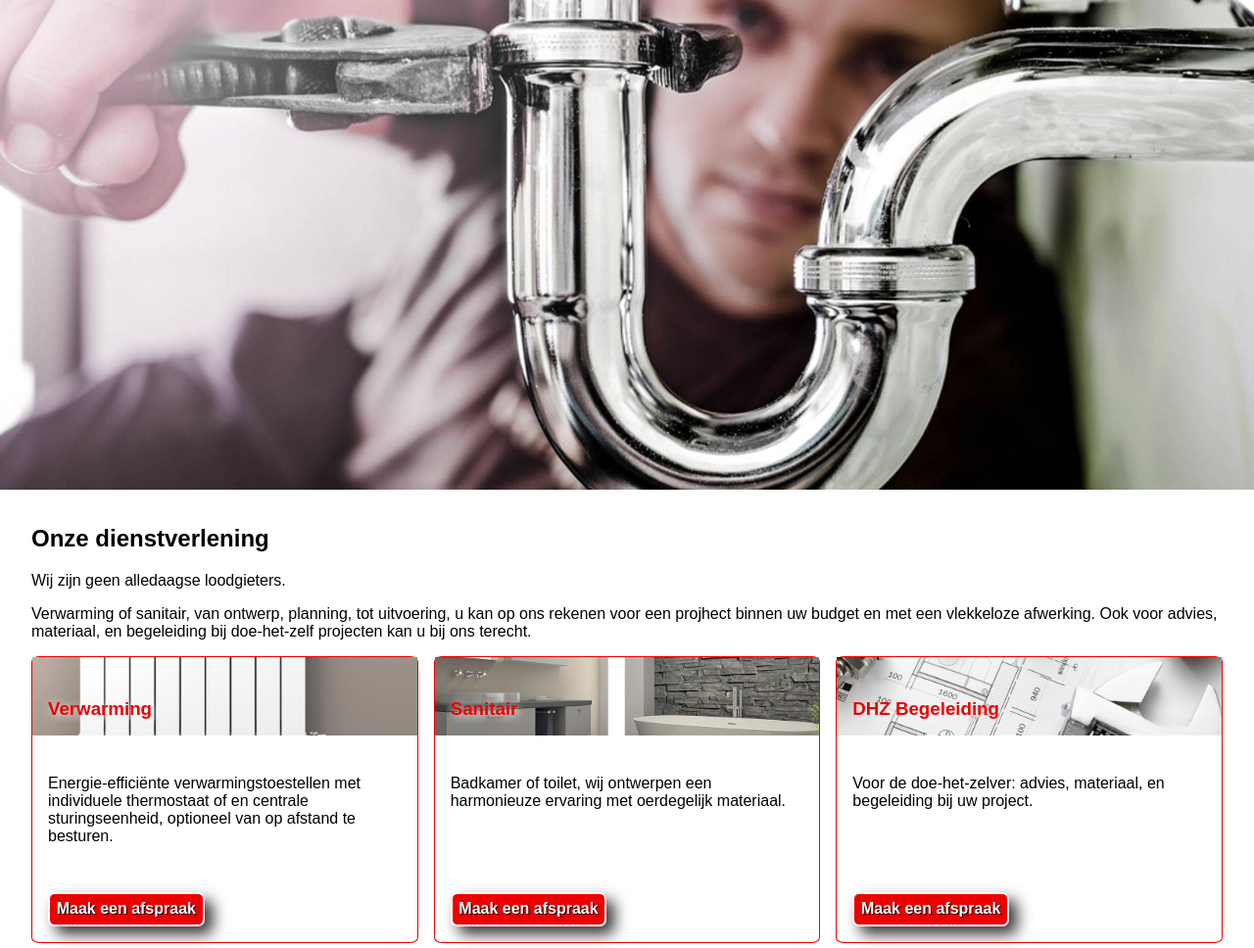
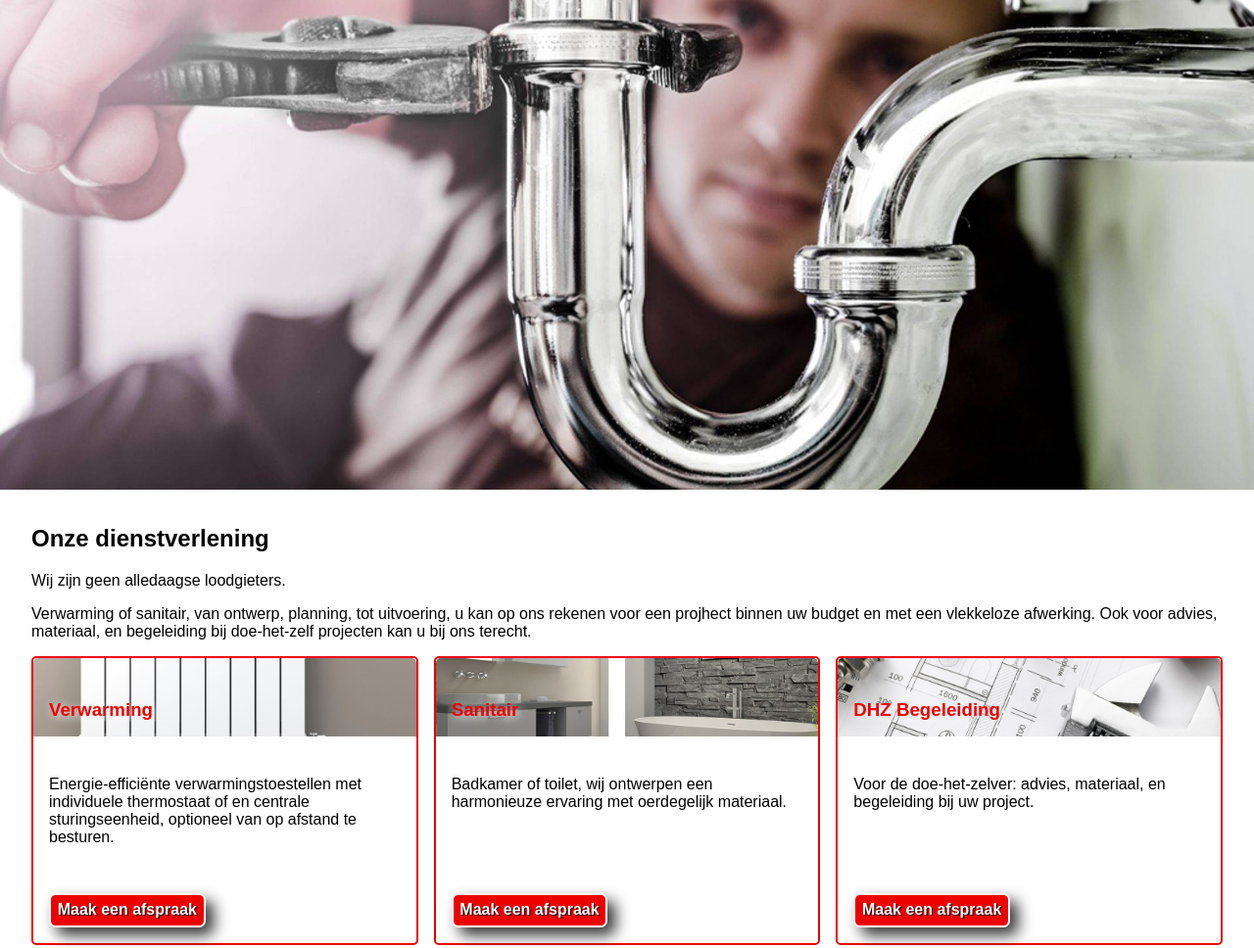
Before and after one commit to frannyaimee/IDP, a plain HTML site: page services.html in a window 1280 px wide. Shown: the top 968 px of the page at 98% size. Drawn offline with Linux system fonts and the light colour scheme.

Commit message:
fix background overflow on card header

```diff
--- a/services.css
+++ b/services.css
@@ -26,22 +26,26 @@
 }
 
 #services .card {
-    /*verdoriehoezatdatnuweer*/
-    border-radius: 2%;
-    -webkit-border-radius: 2%;
-    -moz-border-radius: 2%;
-    -ms-border-radius: 2%;
-    -o-border-radius: 2%;
-    border: #ED0000 1px solid;
+    border-radius: 5px;
+    -webkit-border-radius: 5px;
+    -moz-border-radius: 5px;
+    -ms-border-radius: 5px;
+    -o-border-radius: 5px;
+    border: #ED0000 2px solid;
     display: flex;
     flex-direction: column;
     justify-items: right;
 }
 
 .cardheader {
+    border-radius: 5px 5px 0 0;
+    -webkit-border-radius: 5px 5px 0 0;
+    -moz-border-radius: 5px 5px 0 0;
+    -ms-border-radius: 5px 5px 0 0;
+    -o-border-radius: 5px 5px 0 0;
+    border: none;
     background-size: cover;
-    background-clip: border-box;
-    background-repeat: no-repeat;
+    backgroundbackground-repeat: no-repeat;
     background-position: center;
     margin: 0 0 .5em 0;
     height: 5rem;
```
